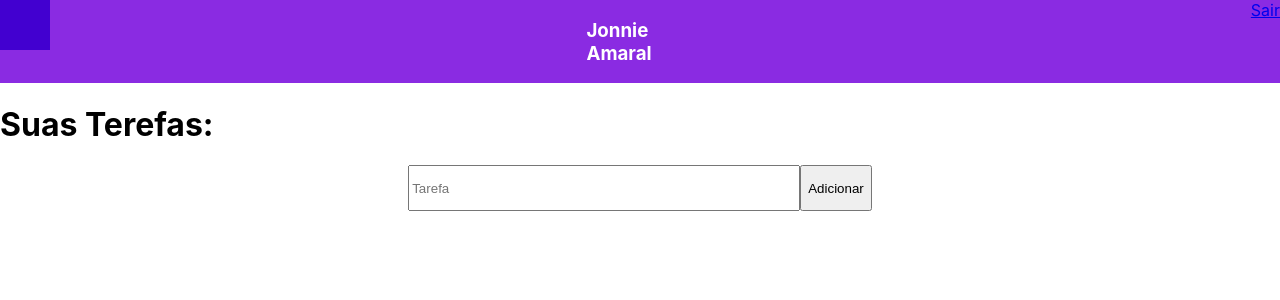
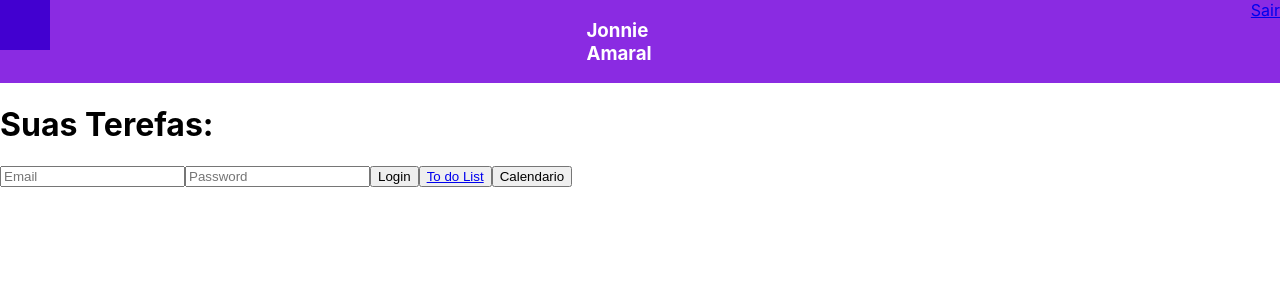
Before and after one commit to jasz157/TodoList_Study, a React (Create React App) app: page / in a window 1280 px wide. Shown: the top 300 px of the page. Built offline with nearby package versions, Linux system fonts and the light colour scheme; grey boxes are pictures that could not be loaded.

Commit message:
feat: created a home page with sign in

```diff
--- a/package.json
+++ b/package.json
@@ -8,6 +8,7 @@
     "@testing-library/user-event": "^13.5.0",
     "react": "^18.1.0",
     "react-dom": "^18.1.0",
+    "react-router-dom": "^6.8.1",
     "react-scripts": "5.0.1",
     "web-vitals": "^2.1.4"
   },
--- a/src/App.js
+++ b/src/App.js
@@ -1,11 +1,17 @@
 import './App.css';
-import Home from './pages/Home';
-//import List from './pages/List/List';
+import TodoList from './pages/TodoList';
+import {BrowserRouter as Router, Routes , Route} from 'react-router-dom';
+import Signin from './pages/SignIn';
 
 function App() {
   return (
 
-    <Home></Home>
+    <Router>
+      <Routes>
+        <Route path='/' element={<Signin/>} ></Route>
+        <Route path='/to-do-list-app' element={<TodoList/>}></Route>
+      </Routes>
+    </Router>
 
   );
 }
--- a/src/components/TaskItem.jsx
+++ b/src/components/TaskItem.jsx
@@ -5,8 +5,8 @@ export default function TaskItem({ task, deleteTask }) {
 
     return (
         <>
-            <input type='checkbox' style={{ justifyContent: 'center', display: 'flex', marginTop:'25px'}} />
-            <div style={{fontSize:'20px', marginTop:'20px'}}>{task.text}</div>
+            <input type='checkbox' style={{ justifyContent: 'center', display: 'flex', marginTop:'2px'}} />
+            <div style={{fontSize:'20px', marginTop:'5px'}}>{task.text}</div>
             <button  onClick={() => deleteTask(task.id)}>Apagar tarefa </button>
         </>
     )
--- /dev/null
+++ b/src/pages/SignIn.jsx
@@ -0,0 +1,20 @@
+import React from "react";
+import Header from "../components/Header/Header.jsx";
+
+
+export default function Signin () {
+
+
+   return (
+     <>
+        <Header/>
+        <input name="Email" placeholder="Email"/>
+        <input name="Password" placeholder="Password"/>
+        <button type="submit"> Login </button>
+
+        <button><a href="/to-do-list-app">To do List</a></button>
+        <button>Calendario</button>
+     </>
+   )
+
+}
--- a/src/pages/Home.jsx
+++ b/src/pages/TodoList.jsx
@@ -3,7 +3,7 @@ import Form from '../components/Form';
 import Header from '../components/Header/Header';
 import TaskItem from '../components/TaskItem';
 
-export default function Home() {
+export default function Todolist() {
 
   const [useList, setUseList] = useState([]);
 
@@ -37,8 +37,8 @@ export default function Home() {
                   background: 'whitesmoke',
                   marginTop: "10px",
                   width: "50vw",
-                  height:'7vh'
-                   }}>
+                  height: '7vh'
+                }}>
                 <TaskItem task={task} deleteTask={deleteTask} />
               </div>
 
```
Also changed, not shown: 1 other file (tests, documents, lock files or other folders).
